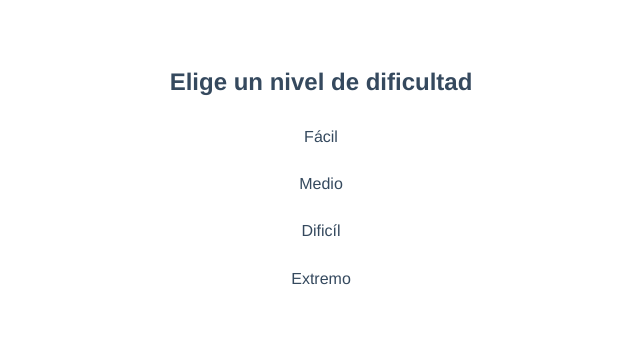
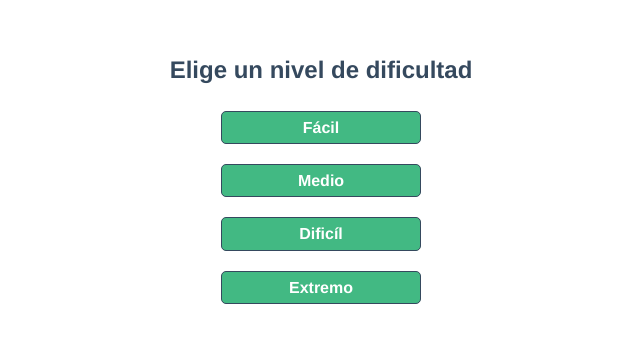
Before and after one commit to pilarrus/sudokers-front, a Vue app: page /#/levels in a window 1280 px wide. Shown: the part 203-546 px from the top of the page, without its empty margins (319-959 px from the left). Built offline with nearby package versions, Linux system fonts and the light colour scheme.

Commit message:
[Level] Added button style

```diff
--- a/src/components/Level.vue
+++ b/src/components/Level.vue
@@ -1,5 +1,5 @@
 <template>
-    <div class="level pointer">{{ level }}</div>
+    <div class="level button button-level pointer">{{ level }}</div>
 </template>
 
 <script>
--- a/src/sass/components/_buttons.scss
+++ b/src/sass/components/_buttons.scss
@@ -13,7 +13,17 @@
     height: 30px;
     border: none;
     background-color: $color-secondary;
-    color: white;
+    color: $color-tertiary;
+    font-weight: bold;
+
+    &:hover {
+      background-color: $color-primary;
+    }
+  }
+
+  &-level {
+    background-color: $color-secondary;
+    color: $color-tertiary;
     font-weight: bold;
 
     &:hover {
```
